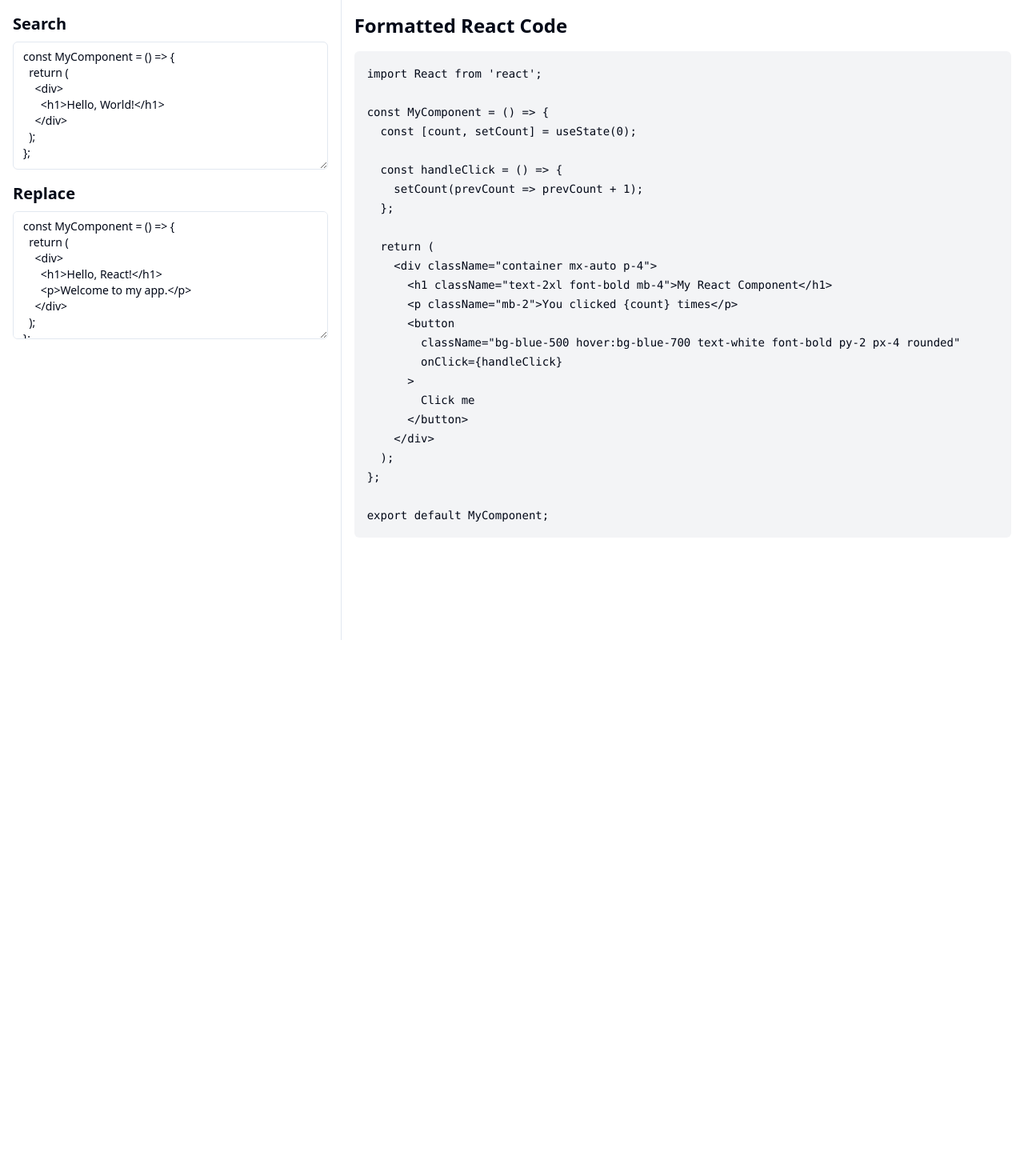
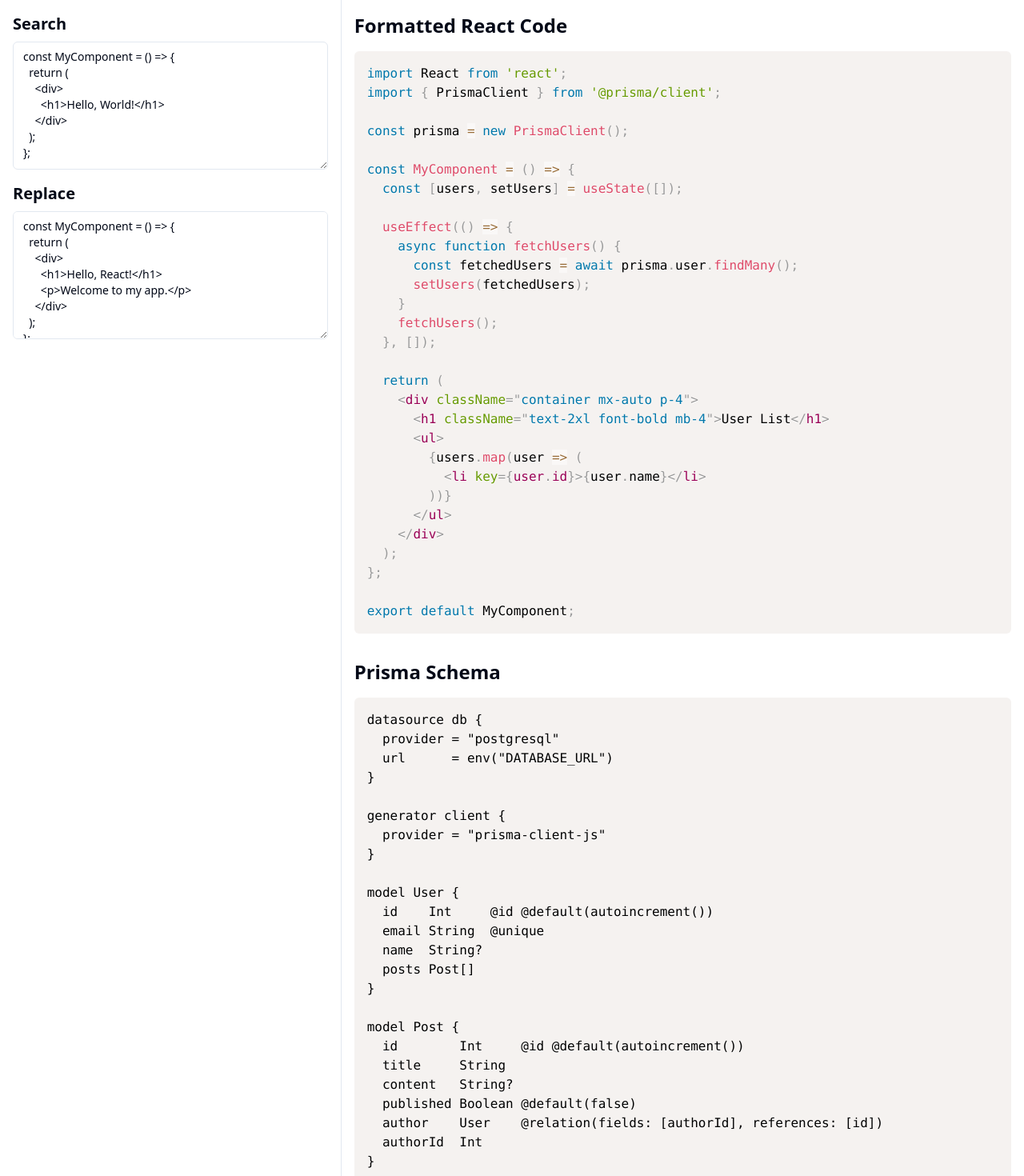
Before and after one commit to GPT-Engineer-App/react-code-refinery, a React (Vite) app: page / in a window 1280 px wide. Shown: the top 1470 px of the page at 80% size. Before the commit the page ends 800 px from the top, so only its background shows below. Built offline with nearby package versions, Linux system fonts and the light colour scheme.

Commit message:
Add Prisma formatting to React code
Implement proper Prisma formatting for the React code in the project to enhance readability and maintainability.
[skip gpt_engineer]

```diff
--- a/package.json
+++ b/package.json
@@ -50,6 +50,7 @@
     "input-otp": "^1.2.4",
     "lucide-react": "^0.417.0",
     "next-themes": "^0.3.0",
+    "prismjs": "^1.29.0",
     "react": "^18.2.0",
     "react-day-picker": "^8.10.1",
     "react-dom": "^18.2.0",
--- a/src/pages/Index.jsx
+++ b/src/pages/Index.jsx
@@ -1,11 +1,24 @@
-import React, { useState } from 'react';
+import React, { useState, useEffect } from 'react';
 import { Textarea } from "@/components/ui/textarea";
+import Prism from 'prismjs';
+import 'prismjs/themes/prism.css';
+import 'prismjs/components/prism-javascript';
+import 'prismjs/components/prism-jsx';
+import 'prismjs/components/prism-typescript';
+import 'prismjs/components/prism-tsx';
+import 'prismjs/components/prism-prisma';
 
-const CodeDisplay = ({ code }) => (
-  <pre className="bg-gray-100 p-4 rounded-md overflow-x-auto">
-    <code className="text-sm">{code}</code>
-  </pre>
-);
+const CodeDisplay = ({ code, language }) => {
+  useEffect(() => {
+    Prism.highlightAll();
+  }, [code]);
+
+  return (
+    <pre className="bg-gray-100 p-4 rounded-md overflow-x-auto">
+      <code className={`language-${language}`}>{code}</code>
+    </pre>
+  );
+};
 
 const Index = () => {
   const [searchText, setSearchText] = useState('const MyComponent = () => {\n  return (\n    <div>\n      <h1>Hello, World!</h1>\n    </div>\n  );\n};');
@@ -13,29 +26,61 @@ const Index = () => {
 
   const fakeReactCode = `
 import React from 'react';
+import { PrismaClient } from '@prisma/client';
+
+const prisma = new PrismaClient();
 
 const MyComponent = () => {
-  const [count, setCount] = useState(0);
+  const [users, setUsers] = useState([]);
 
-  const handleClick = () => {
-    setCount(prevCount => prevCount + 1);
-  };
+  useEffect(() => {
+    async function fetchUsers() {
+      const fetchedUsers = await prisma.user.findMany();
+      setUsers(fetchedUsers);
+    }
+    fetchUsers();
+  }, []);
 
   return (
     <div className="container mx-auto p-4">
-      <h1 className="text-2xl font-bold mb-4">My React Component</h1>
-      <p className="mb-2">You clicked {count} times</p>
-      <button
-        className="bg-blue-500 hover:bg-blue-700 text-white font-bold py-2 px-4 rounded"
-        onClick={handleClick}
-      >
-        Click me
-      </button>
+      <h1 className="text-2xl font-bold mb-4">User List</h1>
+      <ul>
+        {users.map(user => (
+          <li key={user.id}>{user.name}</li>
+        ))}
+      </ul>
     </div>
   );
 };
 
 export default MyComponent;
+  `.trim();
+
+  const fakePrismaSchema = `
+datasource db {
+  provider = "postgresql"
+  url      = env("DATABASE_URL")
+}
+
+generator client {
+  provider = "prisma-client-js"
+}
+
+model User {
+  id    Int     @id @default(autoincrement())
+  email String  @unique
+  name  String?
+  posts Post[]
+}
+
+model Post {
+  id        Int     @id @default(autoincrement())
+  title     String
+  content   String?
+  published Boolean @default(false)
+  author    User    @relation(fields: [authorId], references: [id])
+  authorId  Int
+}
   `.trim();
 
   return (
@@ -56,7 +101,9 @@ export default MyComponent;
       </div>
       <div className="w-2/3 p-4">
         <h2 className="text-2xl font-bold mb-4">Formatted React Code</h2>
-        <CodeDisplay code={fakeReactCode} />
+        <CodeDisplay code={fakeReactCode} language="jsx" />
+        <h2 className="text-2xl font-bold mt-8 mb-4">Prisma Schema</h2>
+        <CodeDisplay code={fakePrismaSchema} language="prisma" />
       </div>
     </div>
   );
```
Also changed, not shown: 1 other file (tests, documents, lock files or other folders).
